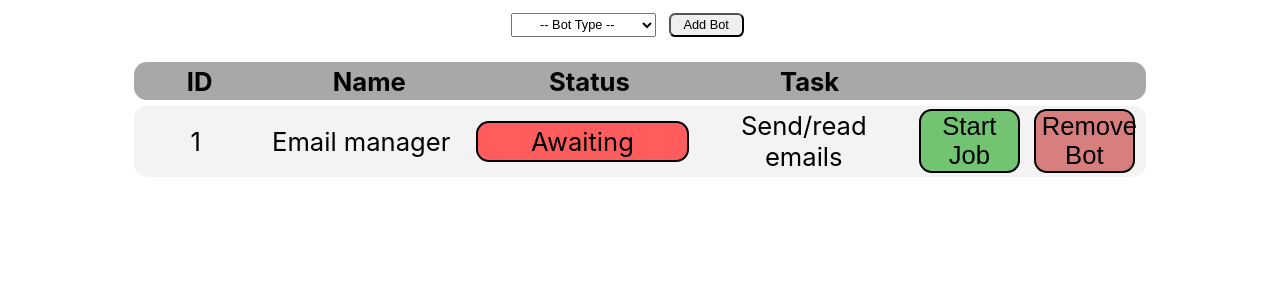
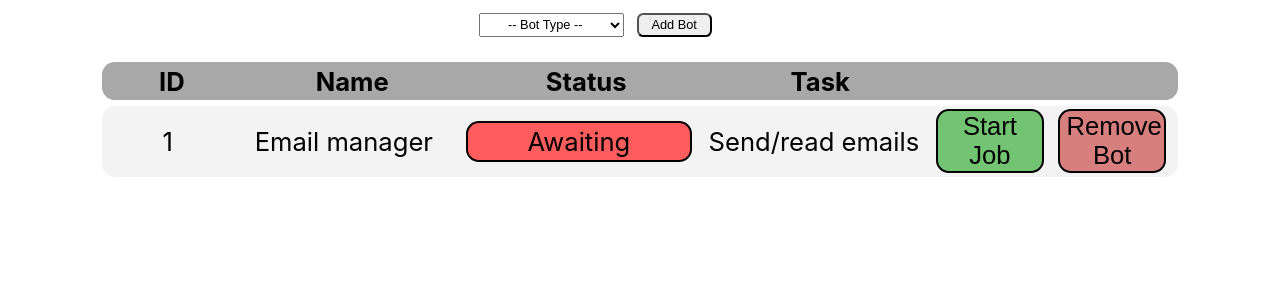
Before and after one commit to LewisSmith291/styling-and-keys, a React (Create React App) app: page / in a window 1280 px wide. Shown: the top 300 px of the page. Built offline with nearby package versions, Linux system fonts and the light colour scheme.

Commit message:
Started coding remove bot button. The button removes the bots from the bot list but the UI is not updated straight away.

```diff
--- a/src/App.css
+++ b/src/App.css
@@ -31,7 +31,7 @@ body {
   list-style-type: none;
   padding: 0;
   margin: 2vw 2vw;
-  width: 80vw;
+  width: 85vw;
 }
 
 .header{
@@ -92,6 +92,13 @@ button {
   background-color: rgb(255, 93, 93);
 }
 
+.bot-button{
+  width: 10%;
+  font-size: 2vw;
+  border-radius: 1vw;
+  border: 0.2vw solid black;
+}
+
 .bot-button:hover{
   filter: brightness(90%);
 }
@@ -101,15 +108,9 @@ button {
 }
 
 .start-job{
-  width: 10%;
   background-color: rgb(114, 196, 114);
-  border-radius: 1vw;
-  border: 0.2vw solid black;
 }
 
 .remove-bot{
-  width: 10%;
   background-color: rgb(215, 126, 126);
-  border-radius: 1vw;
-  border: 0.2vw solid black;
 }
--- a/src/App.js
+++ b/src/App.js
@@ -24,6 +24,8 @@ const [bots, setBots] = useState([
     }
 
     const addBot = (event) => {
+      event.preventDefault();
+      if (newBotType==="") return;
       // Getting ID
       let newID;
       let highestId = 0;
@@ -38,7 +40,6 @@ const [bots, setBots] = useState([
       tempBotList.push(newBot);
       setBots(tempBotList);
       setNewBotType("");
-      event.preventDefault();
     }
 
     const handleChange = (event) => {
@@ -62,17 +63,9 @@ const [bots, setBots] = useState([
     return (<GetBotList list={bots}/>);
   }
 
-
-  return (
-    <div>
-      <BotListForm />
-      <BotListManager />
-    </div>
-  )
-}
-
   function GetBotList(props){
-  const list = props.list.map((bot) =>
+    const [botList, setBotList] = useState(
+      props.list.map((bot) =>
         <li className="bot" key={bot.id}>
           <div className="bot-id">{bot.id}</div>
           <div className="bot-name">{bot.name}</div>
@@ -86,7 +79,7 @@ function GetBotList(props){
             bot = {bot}
             />
         </li>
-  );
+    ));
 
     function GetStatusColour(bot){
       if (bot.status === "Running"){
@@ -117,8 +110,10 @@ function GetBotList(props){
 
     function RemoveBotButton(bot){
       function RemoveBot(){
-      // Needs to remove the bot from the list
-      // the list will update on the screen
+        let tempBotList = botList;
+        let index = tempBotList.indexOf(bot.bot);
+        tempBotList.splice(index,1);
+        setBotList(tempBotList);
       }
 
       return(
@@ -135,10 +130,22 @@ function GetBotList(props){
           <div className='header'>Task</div>
           <div className='header'></div>
         </li>
-      {list}
+        {botList}
       </ul>
     );
   }
 
 
+
+  return (
+    <div>
+      <BotListForm />
+      <BotListManager />
+    </div>
+  )
+}
+
+
+
+
 export default App;
```
Lines whose indentation alone changed are shown as unchanged.
